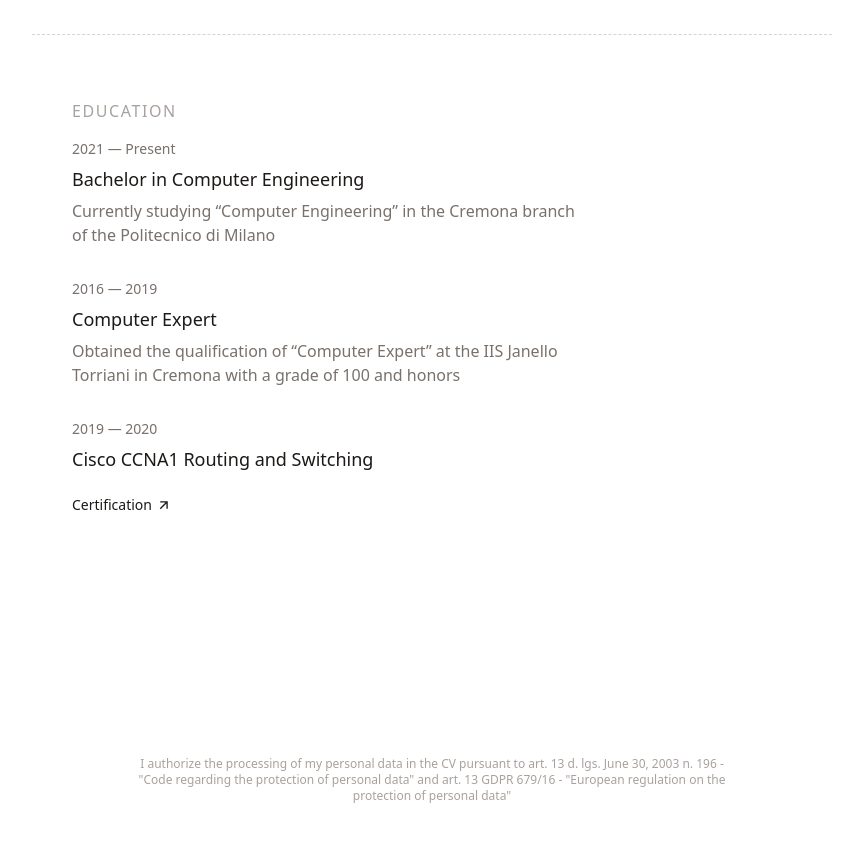
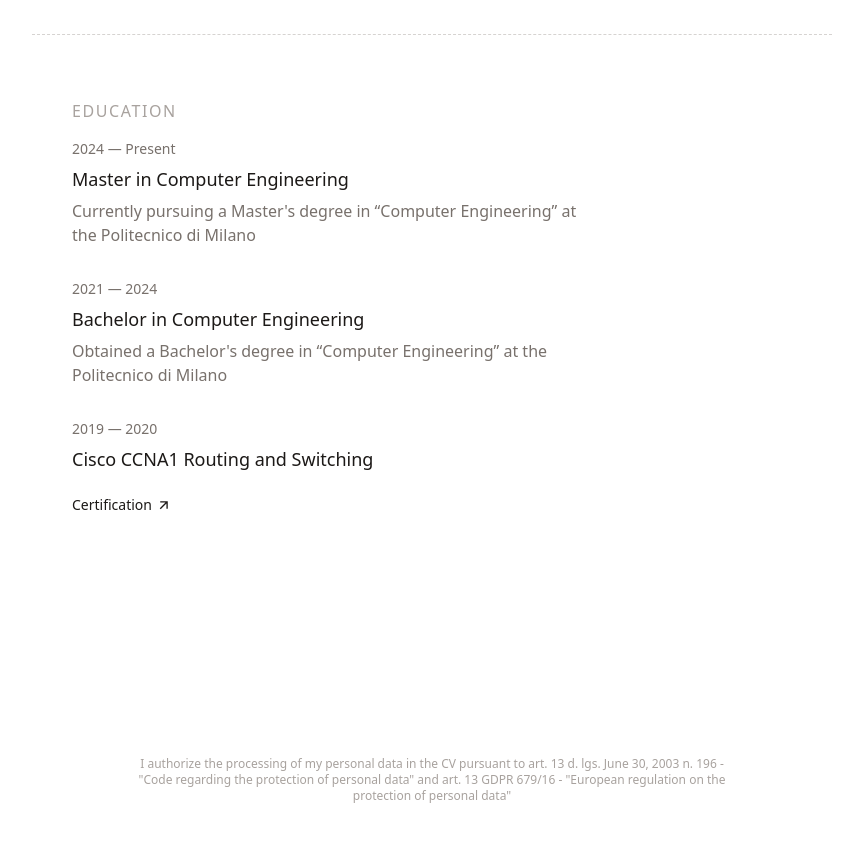
Before and after one commit to zaniluca/zaniluca.com, an Astro site: page / in a window 1280 px wide. Shown: the part 1627-2469 px from the top of the page, without its empty margins (208-1071 px from the left). Built offline with nearby package versions, Linux system fonts and the light colour scheme; Astro itself is replaced by a stand-in of ours.

Commit message:
feat: updated education section

```diff
--- a/src/components/curriculum/sections/CurriculumEducationSection.tsx
+++ b/src/components/curriculum/sections/CurriculumEducationSection.tsx
@@ -7,14 +7,14 @@ const CurriculumEducationSection = () => {
       <CurriculumSectionHeading name="education" />
       <div className="mt-8 grid gap-8 sm:mt-4">
         <EducationCard
-          datespan="2021 ― Present"
-          name="Bachelor in Computer Engineering"
-          description="Currently studying “Computer Engineering” in the Cremona branch of the Politecnico di Milano"
+          datespan="2024 ― Present"
+          name="Master in Computer Engineering"
+          description="Currently pursuing a Master's degree in “Computer Engineering” at the Politecnico di Milano"
         />
         <EducationCard
-          datespan="2016 ― 2019"
-          name="Computer Expert"
-          description="Obtained the qualification of “Computer Expert” at the IIS Janello Torriani in Cremona with a grade of 100 and honors"
+          datespan="2021 ― 2024"
+          name="Bachelor in Computer Engineering"
+          description="Obtained a Bachelor's degree in “Computer Engineering” at the Politecnico di Milano"
         />
         <EducationCard
           datespan="2019 ― 2020"
```
